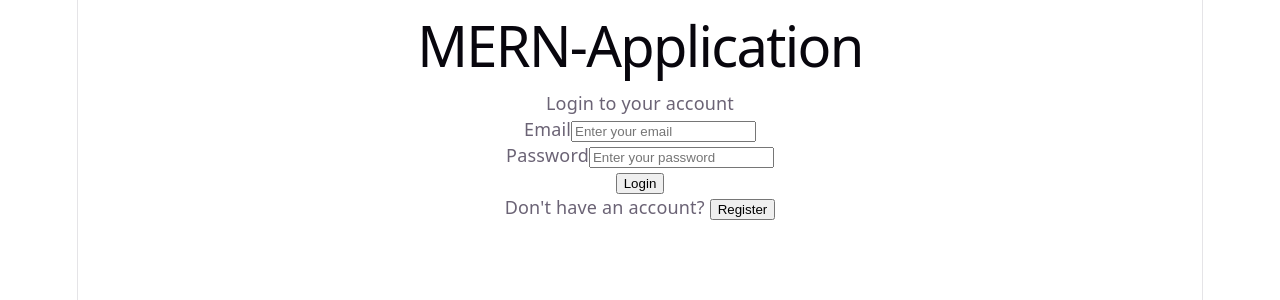
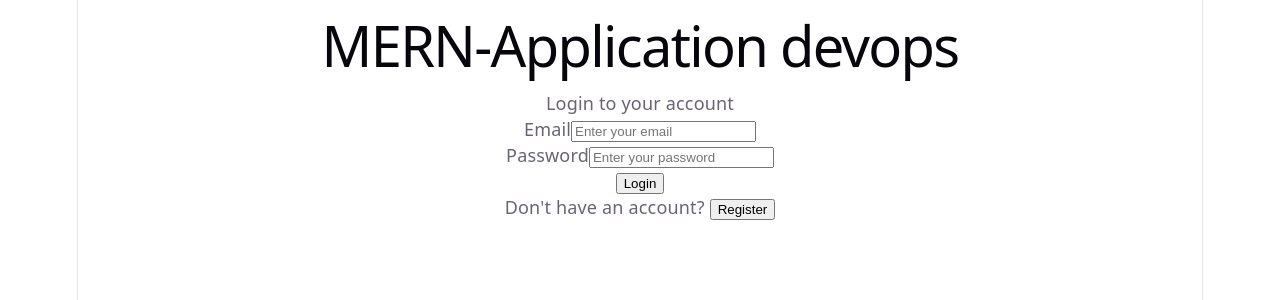
Before and after one commit to Aadu949/MERN-project, a React (Vite) app in the folder client/: page / in a window 1280 px wide. Shown: the top 300 px of the page. Built offline with nearby package versions, Linux system fonts and the light colour scheme.

Commit message:
frontend

```diff
--- a/client/src/App.jsx
+++ b/client/src/App.jsx
@@ -90,7 +90,7 @@ function App() {
   return (
     <div className="app">
       <div className="auth-card">
-        <h1>MERN-Application</h1>
+        <h1>MERN-Application devops</h1>
 
         <p className="subtitle">
           {isLogin
```
